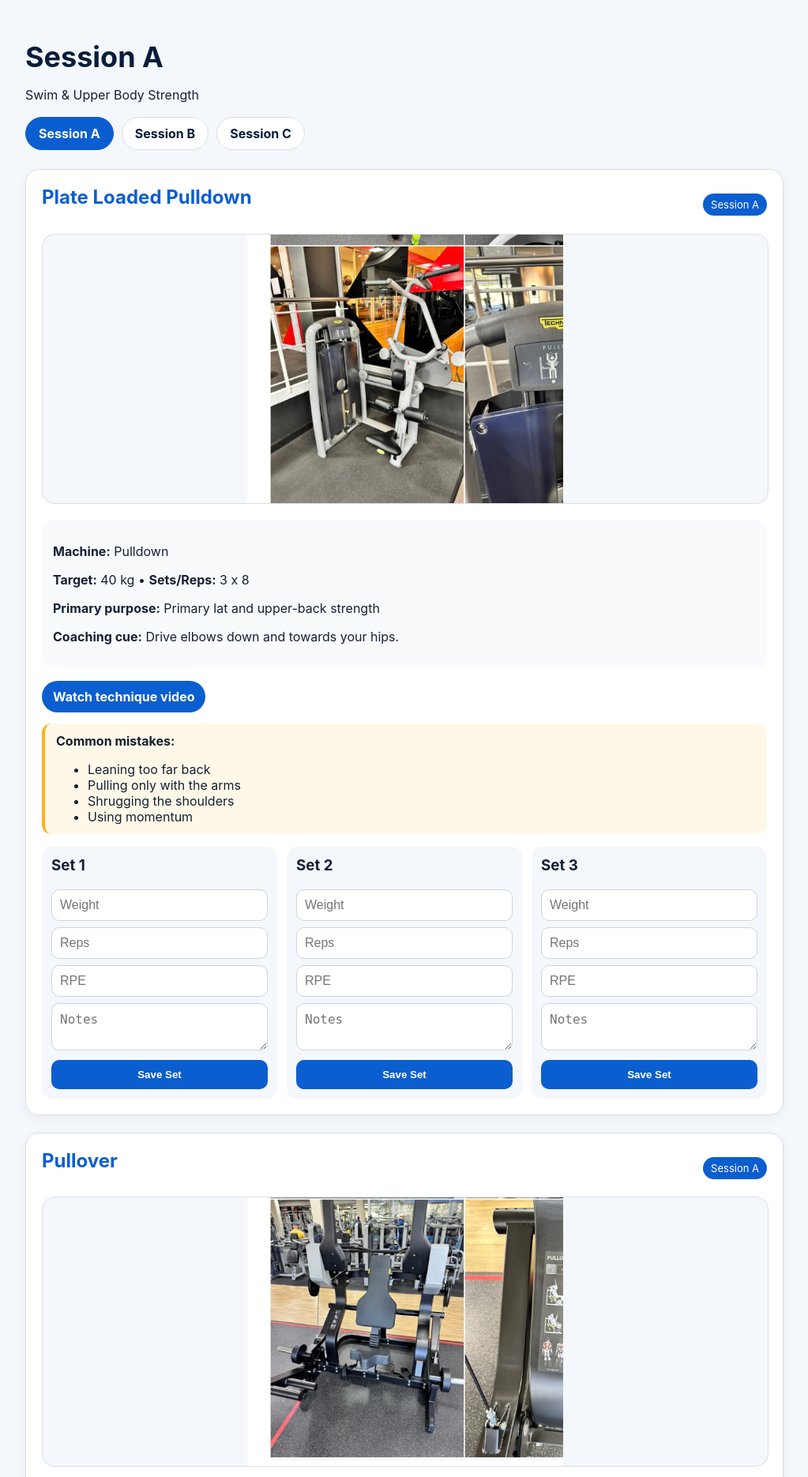
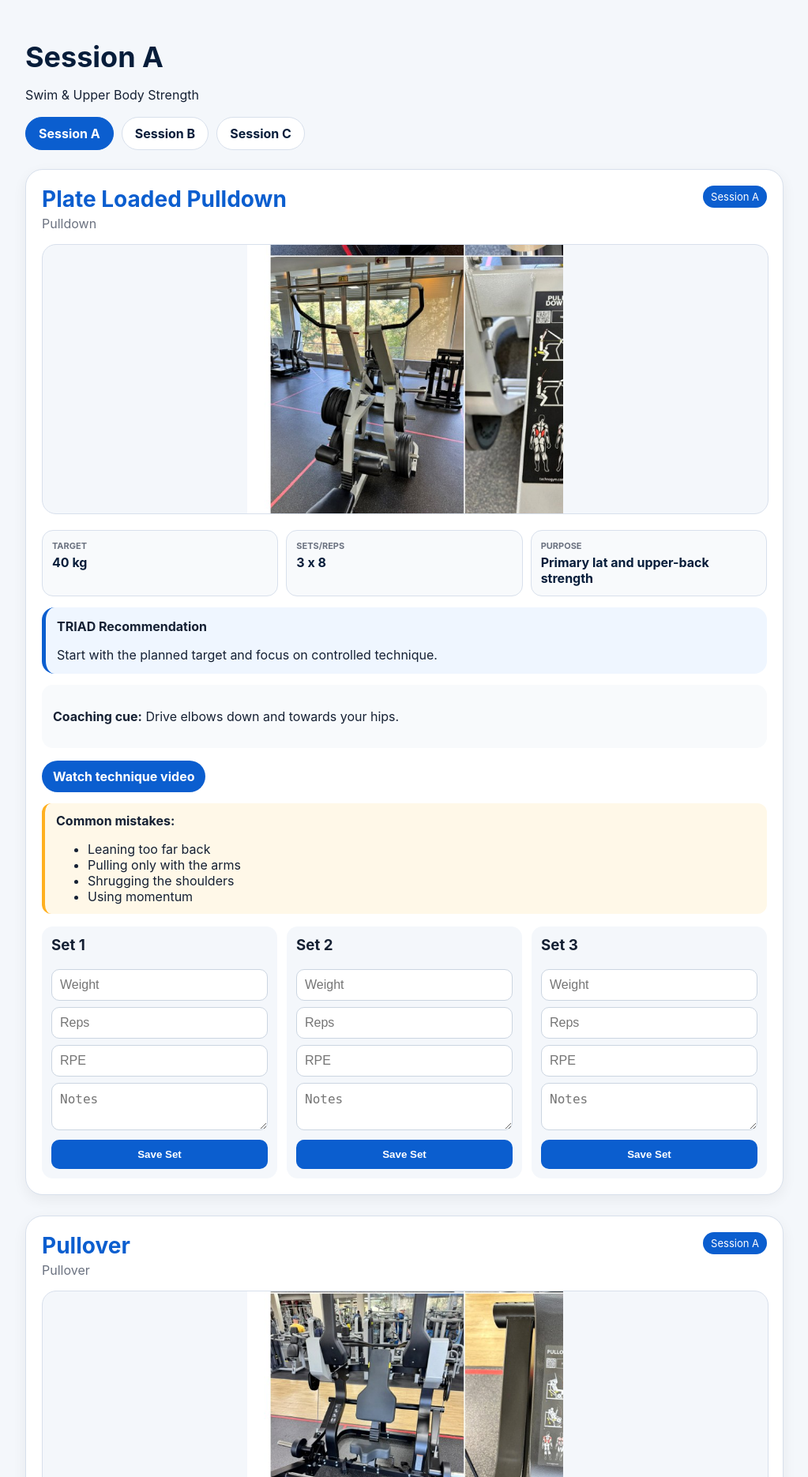
Before and after one commit to Bitflow92/Project-TRIAD, a Flask app: page /gym in a window 1280 px wide. Shown: the part 50-1920 px from the top of the page at 79% size, without its empty margins (128-1151 px from the left). Run offline with Flask 3, Linux system fonts and the light colour scheme; data that the repository does not hold is empty.

Commit message:
Release 2.3 - Add exercise history and conservative recommendations

```diff
--- a/platform/app/app.py
+++ b/platform/app/app.py
@@ -34,16 +34,11 @@ EXERCISES = [
         "target": "40 kg",
         "sets": 3,
         "reps": 8,
-        "image": "images/machines/pulldown.jpg",
+        "image": "images/machines/plate_loaded_pulldown.jpg",
         "video": "https://www.youtube.com/results?search_query=plate+loaded+lat+pulldown+technique",
         "purpose": "Primary lat and upper-back strength",
         "cue": "Drive elbows down and towards your hips.",
-        "mistakes": [
-            "Leaning too far back",
-            "Pulling only with the arms",
-            "Shrugging the shoulders",
-            "Using momentum"
-        ]
+        "mistakes": ["Leaning too far back", "Pulling only with the arms", "Shrugging the shoulders", "Using momentum"]
     },
     {
         "session": "A",
@@ -56,12 +51,7 @@ EXERCISES = [
         "video": "https://www.youtube.com/results?search_query=machine+pullover+proper+form",
         "purpose": "Swim-specific lat strength and underwater pull power",
         "cue": "Keep ribs down and pull towards your hips.",
-        "mistakes": [
-            "Arching the lower back",
-            "Bending the elbows too much",
-            "Using momentum",
-            "Letting the shoulders shrug"
-        ]
+        "mistakes": ["Arching the lower back", "Bending the elbows too much", "Using momentum", "Letting the shoulders shrug"]
     },
     {
         "session": "A",
@@ -74,12 +64,7 @@ EXERCISES = [
         "video": "https://www.youtube.com/results?search_query=seated+cable+row+proper+form",
         "purpose": "Mid-back and scapular strength",
         "cue": "Sit tall and squeeze the shoulder blades together.",
-        "mistakes": [
-            "Rounding the back",
-            "Shrugging",
-            "Jerking the weight",
-            "Leaning too far back"
-        ]
+        "mistakes": ["Rounding the back", "Shrugging", "Jerking the weight", "Leaning too far back"]
     },
     {
         "session": "A",
@@ -92,12 +77,7 @@ EXERCISES = [
         "video": "https://www.youtube.com/results?search_query=plate+loaded+chest+press+proper+form",
         "purpose": "Upper-body pressing balance and shoulder stability",
         "cue": "Control the return and keep shoulders down.",
-        "mistakes": [
-            "Letting the elbows flare too high",
-            "Overextending the shoulders",
-            "Bouncing the handles",
-            "Rushing the return"
-        ]
+        "mistakes": ["Letting the elbows flare too high", "Overextending the shoulders", "Bouncing the handles", "Rushing the return"]
     },
     {
         "session": "A",
@@ -110,12 +90,7 @@ EXERCISES = [
         "video": "https://www.youtube.com/results?search_query=machine+shoulder+press+proper+form",
         "purpose": "Shoulder strength and upper-body durability",
         "cue": "Press smoothly without locking the elbows hard.",
-        "mistakes": [
-            "Locking out aggressively",
-            "Shrugging",
-            "Arching the lower back",
-            "Training through shoulder pain"
-        ]
+        "mistakes": ["Locking out aggressively", "Shrugging", "Arching the lower back", "Training through shoulder pain"]
     },
     {
         "session": "A",
@@ -128,12 +103,7 @@ EXERCISES = [
         "video": "https://www.youtube.com/results?search_query=rope+triceps+pushdown+proper+form",
         "purpose": "Triceps endurance for the finish of the freestyle pull",
         "cue": "Keep elbows fixed and finish with control.",
-        "mistakes": [
-            "Swinging the body",
-            "Letting elbows drift forward",
-            "Going too heavy",
-            "Rushing the eccentric"
-        ]
+        "mistakes": ["Swinging the body", "Letting elbows drift forward", "Going too heavy", "Rushing the eccentric"]
     },
     {
         "session": "A",
@@ -146,12 +116,7 @@ EXERCISES = [
         "video": "https://www.youtube.com/results?search_query=face+pull+proper+form",
         "purpose": "Rear delts, rotator cuff and shoulder health",
         "cue": "Pull towards your forehead with elbows high.",
-        "mistakes": [
-            "Going too heavy",
-            "Shrugging",
-            "Pulling too low",
-            "Arching the back"
-        ]
+        "mistakes": ["Going too heavy", "Shrugging", "Pulling too low", "Arching the back"]
     },
     {
         "session": "A",
@@ -164,12 +129,7 @@ EXERCISES = [
         "video": "https://www.youtube.com/results?search_query=cable+external+rotation+proper+form",
         "purpose": "Rotator cuff strength and shoulder injury prevention",
         "cue": "Keep the elbow still and rotate only from the shoulder.",
-        "mistakes": [
-            "Using torso rotation",
-            "Going too heavy",
-            "Letting the elbow drift",
-            "Rushing the movement"
-        ]
+        "mistakes": ["Using torso rotation", "Going too heavy", "Letting the elbow drift", "Rushing the movement"]
     },
     {
         "session": "A",
@@ -182,12 +142,7 @@ EXERCISES = [
         "video": "https://www.youtube.com/results?search_query=pallof+press+proper+form",
         "purpose": "Anti-rotation core strength",
         "cue": "Press straight out and resist rotation.",
-        "mistakes": [
-            "Rotating with the cable",
-            "Holding the breath",
-            "Standing too narrow",
-            "Using too much weight"
-        ]
+        "mistakes": ["Rotating with the cable", "Holding the breath", "Standing too narrow", "Using too much weight"]
     },
 
     {
@@ -201,12 +156,7 @@ EXERCISES = [
         "video": "https://www.youtube.com/results?search_query=lat+pulldown+proper+form",
         "purpose": "Lat and upper-back strength to support swimming and posture",
         "cue": "Pull elbows down towards your ribs.",
-        "mistakes": [
-            "Leaning too far back",
-            "Pulling with the arms only",
-            "Shrugging the shoulders",
-            "Using momentum"
-        ]
+        "mistakes": ["Leaning too far back", "Pulling with the arms only", "Shrugging the shoulders", "Using momentum"]
     },
     {
         "session": "B",
@@ -219,12 +169,7 @@ EXERCISES = [
         "video": "https://www.youtube.com/results?search_query=deadlift+machine+proper+form",
         "purpose": "Posterior-chain strength for bike and run durability",
         "cue": "Brace your core and push through the floor.",
-        "mistakes": [
-            "Rounding the back",
-            "Jerking from the bottom",
-            "Using too much weight",
-            "Not bracing properly"
-        ]
+        "mistakes": ["Rounding the back", "Jerking from the bottom", "Using too much weight", "Not bracing properly"]
     },
     {
         "session": "B",
@@ -237,12 +182,7 @@ EXERCISES = [
         "video": "https://www.youtube.com/results?search_query=hip+thrust+machine+proper+form",
         "purpose": "Glute strength for cycling power and running stride",
         "cue": "Squeeze the glutes at the top without arching.",
-        "mistakes": [
-            "Hyperextending the lower back",
-            "Not reaching full hip extension",
-            "Looking up",
-            "Rushing the reps"
-        ]
+        "mistakes": ["Hyperextending the lower back", "Not reaching full hip extension", "Looking up", "Rushing the reps"]
     },
     {
         "session": "B",
@@ -255,12 +195,7 @@ EXERCISES = [
         "video": "https://www.youtube.com/results?search_query=45+degree+leg+press+proper+form",
         "purpose": "Quad and glute strength for cycling power",
         "cue": "Use full range while keeping knees tracking over toes.",
-        "mistakes": [
-            "Using a shallow range",
-            "Letting knees collapse inward",
-            "Locking knees hard",
-            "Lifting lower back from the pad"
-        ]
+        "mistakes": ["Using a shallow range", "Letting knees collapse inward", "Locking knees hard", "Lifting lower back from the pad"]
     },
     {
         "session": "B",
@@ -273,12 +208,7 @@ EXERCISES = [
         "video": "https://www.youtube.com/results?search_query=hack+squat+machine+proper+form",
         "purpose": "Quad and glute strength for run durability",
         "cue": "Keep heels down and lower under control.",
-        "mistakes": [
-            "Heels lifting",
-            "Knees collapsing inward",
-            "Too much weight too soon",
-            "Bouncing at the bottom"
-        ]
+        "mistakes": ["Heels lifting", "Knees collapsing inward", "Too much weight too soon", "Bouncing at the bottom"]
     },
     {
         "session": "B",
@@ -291,12 +221,7 @@ EXERCISES = [
         "video": "https://www.youtube.com/results?search_query=seated+leg+curl+proper+form",
         "purpose": "Hamstring strength and knee protection",
         "cue": "Curl smoothly and lower slowly.",
-        "mistakes": [
-            "Swinging the weight",
-            "Lifting the hips",
-            "Dropping the weight",
-            "Using short range"
-        ]
+        "mistakes": ["Swinging the weight", "Lifting the hips", "Dropping the weight", "Using short range"]
     },
     {
         "session": "B",
@@ -309,12 +234,7 @@ EXERCISES = [
         "video": "https://www.youtube.com/results?search_query=standing+calf+raise+machine+proper+form",
         "purpose": "Calf and Achilles resilience for running durability",
         "cue": "Pause at the bottom stretch and at the top.",
-        "mistakes": [
-            "Bouncing",
-            "Using partial range",
-            "Bending the knees",
-            "Moving too fast"
-        ]
+        "mistakes": ["Bouncing", "Using partial range", "Bending the knees", "Moving too fast"]
     },
     {
         "session": "B",
@@ -327,12 +247,7 @@ EXERCISES = [
         "video": "https://www.youtube.com/results?search_query=farmers+carry+proper+form",
         "purpose": "Grip, posture and core stability under load",
         "cue": "Walk tall with shoulders down.",
-        "mistakes": [
-            "Leaning sideways",
-            "Shrugging",
-            "Walking too fast",
-            "Losing core brace"
-        ]
+        "mistakes": ["Leaning sideways", "Shrugging", "Walking too fast", "Losing core brace"]
     },
 
     {
@@ -346,12 +261,7 @@ EXERCISES = [
         "video": "https://www.youtube.com/results?search_query=front+plank+proper+form",
         "purpose": "Core stiffness and whole-body posture",
         "cue": "Ribs down, glutes on, straight body line.",
-        "mistakes": [
-            "Hips sagging",
-            "Holding the breath",
-            "Looking up",
-            "Chasing time with poor form"
-        ]
+        "mistakes": ["Hips sagging", "Holding the breath", "Looking up", "Chasing time with poor form"]
     },
     {
         "session": "Both",
@@ -364,12 +274,7 @@ EXERCISES = [
         "video": "https://www.youtube.com/results?search_query=side+plank+proper+form",
         "purpose": "Lateral core and hip stability",
         "cue": "Lift hips and keep a straight line.",
-        "mistakes": [
-            "Hips dropping",
-            "Rotating forward",
-            "Neck tension",
-            "Uneven sides"
-        ]
+        "mistakes": ["Hips dropping", "Rotating forward", "Neck tension", "Uneven sides"]
     },
     {
         "session": "Both",
@@ -382,14 +287,66 @@ EXERCISES = [
         "video": "https://www.youtube.com/results?search_query=dead+hang+proper+form",
         "purpose": "Shoulder mobility, grip and decompression",
         "cue": "Relax the shoulders gently and breathe.",
-        "mistakes": [
-            "Forcing painful range",
-            "Holding the breath",
-            "Swinging",
-            "Going to failure"
-        ]
+        "mistakes": ["Forcing painful range", "Holding the breath", "Swinging", "Going to failure"]
     },
 ]
+
+
+def get_recent_history(exercise_name, limit=3):
+    with sqlite3.connect(DB) as con:
+        con.row_factory = sqlite3.Row
+        rows = con.execute("""
+        SELECT created_at, session, exercise, set_no, weight, reps, rpe, notes
+        FROM exercise_logs
+        WHERE exercise = ?
+        ORDER BY id DESC
+        LIMIT ?
+        """, (exercise_name, limit * 4)).fetchall()
+
+    return [dict(r) for r in rows]
+
+
+def get_recommendation(exercise):
+    rows = get_recent_history(exercise["name"], limit=1)
+
+    if not rows:
+        return {
+            "status": "start",
+            "message": "Start with the planned target and focus on controlled technique."
+        }
+
+    latest_date = rows[0]["created_at"][:10]
+    latest_rows = [r for r in rows if r["created_at"][:10] == latest_date]
+
+    target_reps = exercise["reps"]
+
+    if not isinstance(target_reps, int):
+        return {
+            "status": "repeat",
+            "message": "Repeat the current target and focus on clean form."
+        }
+
+    try:
+        reps_ok = all(int(r["reps"]) >= target_reps for r in latest_rows if r["reps"])
+        rpe_values = [float(r["rpe"]) for r in latest_rows if r["rpe"]]
+        avg_rpe = sum(rpe_values) / len(rpe_values) if rpe_values else 10
+        sets_ok = len(latest_rows) >= exercise["sets"]
+    except ValueError:
+        return {
+            "status": "repeat",
+            "message": "Repeat the current weight until reps and RPE are logged clearly."
+        }
+
+    if sets_ok and reps_ok and avg_rpe <= 8:
+        return {
+            "status": "increase",
+            "message": "Consider a small increase next session, provided technique remains controlled."
+        }
+
+    return {
+        "status": "repeat",
+        "message": "Repeat the current weight and focus on clean form."
+    }
 
 
 @app.route("/")
@@ -408,9 +365,16 @@ def gym():
         filtered = [e for e in EXERCISES if e["session"] == session or e["session"] == "Both"]
         title = f"Session {session}"
 
+    enriched = []
+    for ex in filtered:
+        ex_copy = ex.copy()
+        ex_copy["history"] = get_recent_history(ex["name"])
+        ex_copy["recommendation"] = get_recommendation(ex)
+        enriched.append(ex_copy)
+
     return render_template(
         "gym.html",
-        exercises=filtered,
+        exercises=enriched,
         selected_session=session,
         title=title
     )
--- a/platform/app/static/css/triad.css
+++ b/platform/app/static/css/triad.css
@@ -7,6 +7,10 @@
     --green: #6abf40;
     --orange: #ff7a1a;
     --border: #d8e0ec;
+    --danger: #c2410c;
+    --warning-bg: #fff8e8;
+    --success-bg: #ecfdf3;
+    --info-bg: #eff6ff;
 }
 
 body {
@@ -82,10 +86,10 @@ main {
 .card,
 .exercise-card {
     background: white;
-    border-radius: 18px;
+    border-radius: 22px;
     padding: 20px;
     border: 1px solid var(--border);
-    box-shadow: 0 4px 14px rgba(0,0,0,0.05);
+    box-shadow: 0 6px 18px rgba(0,0,0,0.06);
 }
 
 .card {
@@ -137,19 +141,20 @@ main {
 
 .exercise-list {
     display: grid;
-    gap: 22px;
+    gap: 26px;
 }
 
 .exercise-header {
     display: flex;
     justify-content: space-between;
-    align-items: center;
+    align-items: flex-start;
     gap: 12px;
 }
 
 .exercise-header h2 {
     color: var(--blue);
-    margin-top: 0;
+    margin: 0;
+    font-size: 28px;
 }
 
 .exercise-header span {
@@ -161,14 +166,73 @@ main {
     white-space: nowrap;
 }
 
+.subtle {
+    color: var(--muted);
+    margin: 4px 0 0 0;
+}
+
 .exercise-image {
     width: 100%;
     max-height: 340px;
     object-fit: contain;
-    border-radius: 16px;
-    margin: 12px 0 16px 0;
+    border-radius: 18px;
+    margin: 16px 0;
     border: 1px solid var(--border);
     background: #f4f7fb;
+}
+
+.exercise-summary-grid {
+    display: grid;
+    grid-template-columns: repeat(auto-fit, minmax(160px, 1fr));
+    gap: 10px;
+    margin-bottom: 14px;
+}
+
+.summary-pill {
+    background: #f8fafc;
+    border: 1px solid var(--border);
+    border-radius: 14px;
+    padding: 12px;
+}
+
+.summary-pill small {
+    display: block;
+    color: var(--muted);
+    font-weight: 700;
+    margin-bottom: 4px;
+    text-transform: uppercase;
+    font-size: 11px;
+}
+
+.summary-pill strong {
+    color: var(--navy);
+}
+
+.recommendation {
+    padding: 14px;
+    border-radius: 16px;
+    margin-bottom: 14px;
+    border-left: 5px solid var(--blue);
+    background: var(--info-bg);
+}
+
+.recommendation p {
+    margin-bottom: 0;
+}
+
+.recommendation.increase {
+    background: var(--success-bg);
+    border-left-color: var(--green);
+}
+
+.recommendation.repeat {
+    background: var(--warning-bg);
+    border-left-color: var(--orange);
+}
+
+.recommendation.start {
+    background: var(--info-bg);
+    border-left-color: var(--blue);
 }
 
 .exercise-meta {
@@ -190,7 +254,7 @@ main {
 }
 
 .mistakes {
-    background: #fff8e8;
+    background: var(--warning-bg);
     border-left: 4px solid #ffb020;
     padding: 12px 14px;
     border-radius: 12px;
@@ -199,6 +263,23 @@ main {
 
 .mistakes ul {
     margin-bottom: 0;
+}
+
+.history-box {
+    background: #f8fafc;
+    border: 1px solid var(--border);
+    border-radius: 16px;
+    padding: 14px;
+    margin-bottom: 16px;
+}
+
+.history-table-wrap {
+    overflow-x: auto;
+    margin-top: 8px;
+}
+
+.history-table {
+    font-size: 14px;
 }
 
 .set-grid {
@@ -276,7 +357,6 @@ footer {
     }
 
     .exercise-header {
-        align-items: flex-start;
         flex-direction: column;
     }
 
--- a/platform/app/templates/gym.html
+++ b/platform/app/templates/gym.html
@@ -24,7 +24,10 @@
     {% for ex in exercises %}
     <section class="exercise-card">
         <div class="exercise-header">
-            <h2>{{ ex.name }}</h2>
+            <div>
+                <h2>{{ ex.name }}</h2>
+                <p class="subtle">{{ ex.machine }}</p>
+            </div>
             <span>Session {{ ex.session }}</span>
         </div>
 
@@ -32,10 +35,27 @@
         <img class="exercise-image" src="{{ url_for('static', filename=ex.image) }}" alt="{{ ex.name }}">
         {% endif %}
 
+        <div class="exercise-summary-grid">
+            <div class="summary-pill">
+                <small>Target</small>
+                <strong>{{ ex.target }}</strong>
+            </div>
+            <div class="summary-pill">
+                <small>Sets/Reps</small>
+                <strong>{{ ex.sets }} x {{ ex.reps }}</strong>
+            </div>
+            <div class="summary-pill">
+                <small>Purpose</small>
+                <strong>{{ ex.purpose }}</strong>
+            </div>
+        </div>
+
+        <div class="recommendation {{ ex.recommendation.status }}">
+            <strong>TRIAD Recommendation</strong>
+            <p>{{ ex.recommendation.message }}</p>
+        </div>
+
         <div class="exercise-meta">
-            <p><strong>Machine:</strong> {{ ex.machine }}</p>
-            <p><strong>Target:</strong> {{ ex.target }} • <strong>Sets/Reps:</strong> {{ ex.sets }} x {{ ex.reps }}</p>
-            <p><strong>Primary purpose:</strong> {{ ex.purpose }}</p>
             <p><strong>Coaching cue:</strong> {{ ex.cue }}</p>
         </div>
 
@@ -51,6 +71,36 @@
                 <li>{{ mistake }}</li>
                 {% endfor %}
             </ul>
+        </div>
+        {% endif %}
+
+        {% if ex.history %}
+        <div class="history-box">
+            <strong>Recent history</strong>
+            <div class="history-table-wrap">
+                <table class="history-table">
+                    <thead>
+                        <tr>
+                            <th>Date</th>
+                            <th>Set</th>
+                            <th>Weight</th>
+                            <th>Reps</th>
+                            <th>RPE</th>
+                        </tr>
+                    </thead>
+                    <tbody>
+                        {% for h in ex.history %}
+                        <tr>
+                            <td>{{ h.created_at[:10] }}</td>
+                            <td>{{ h.set_no }}</td>
+                            <td>{{ h.weight }}</td>
+                            <td>{{ h.reps }}</td>
+                            <td>{{ h.rpe }}</td>
+                        </tr>
+                        {% endfor %}
+                    </tbody>
+                </table>
+            </div>
         </div>
         {% endif %}
 
```
Also changed, not shown: 3 other files.
